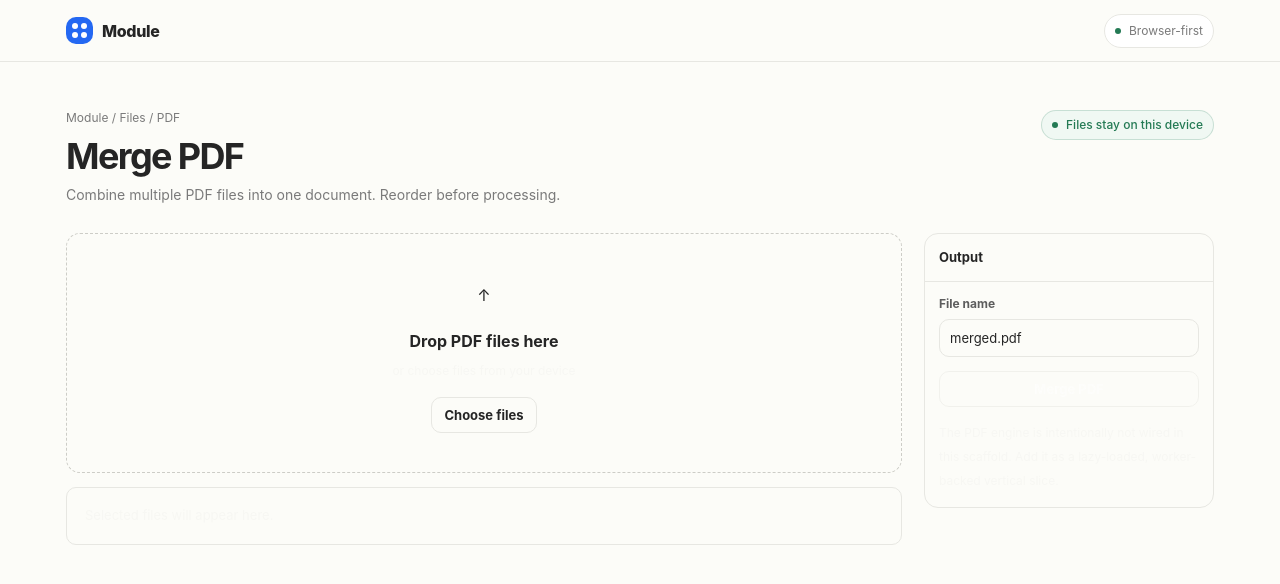
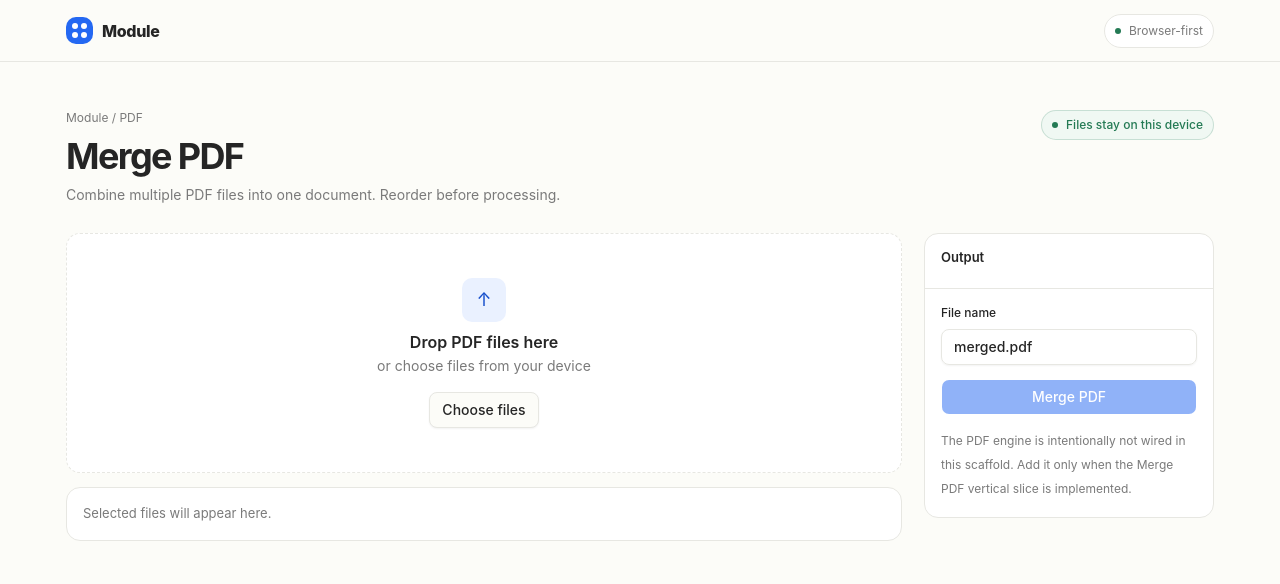
Before and after one commit to howlil/modu-app, a SvelteKit app: page /pdf/merge in a window 1280 px wide. Shown: the top 584 px of the page. Built offline with nearby package versions, Linux system fonts and the light colour scheme.

Commit message:
ui: refactor Merge PDF to shadcn-svelte

```diff
--- a/src/routes/pdf/merge/+page.svelte
+++ b/src/routes/pdf/merge/+page.svelte
@@ -1,5 +1,7 @@
 <script lang="ts">
-  import { Button } from 'bits-ui';
+  import { Button } from "$lib/components/ui/button/index.js";
+  import * as Card from "$lib/components/ui/card/index.js";
+  import { Input } from "$lib/components/ui/input/index.js";
   import ToolHeader from '#lib/components/ToolHeader.svelte';
 </script>
 
@@ -7,57 +9,49 @@
 
 <section class="py-12 max-[760px]:py-7">
   <ToolHeader
-    eyebrow="Module / Files / PDF"
+    eyebrow="Module / PDF"
     title="Merge PDF"
     description="Combine multiple PDF files into one document. Reorder before processing."
     privacy="Files stay on this device"
   />
 
   <div class="grid grid-cols-[minmax(0,1fr)_290px] items-start gap-[22px] max-[860px]:grid-cols-1">
-    <div>
-      <div class="grid min-h-60 place-items-center rounded-xl border border-dashed border-[#cdcdc7] bg-surface p-6 text-center">
-        <div>
-          <div class="mx-auto mb-3 grid size-11 place-items-center rounded-[10px] bg-brand-soft text-brand">↑</div>
-          <strong>Drop PDF files here</strong>
-          <p class="mt-1.5 text-xs leading-6 text-muted">or choose files from your device</p>
-          <Button.Root
-            class="mt-3.5 inline-flex min-h-9 items-center justify-center rounded-lg border border-line bg-surface px-3 text-[13px] font-[650] hover:bg-surface-soft"
-            type="button"
-          >
-            Choose files
-          </Button.Root>
-        </div>
-      </div>
+    <div class="grid gap-3.5">
+      <Card.Root class="min-h-60 justify-center gap-0 border-dashed py-0 shadow-none">
+        <Card.Content class="grid place-items-center p-6 text-center">
+          <div>
+            <div class="mx-auto mb-3 grid size-11 place-items-center rounded-lg bg-secondary text-lg text-secondary-foreground">↑</div>
+            <Card.Title>Drop PDF files here</Card.Title>
+            <Card.Description class="mt-1.5">or choose files from your device</Card.Description>
+            <Button variant="outline" class="mt-4">Choose files</Button>
+          </div>
+        </Card.Content>
+      </Card.Root>
 
-      <div class="mt-3.5 rounded-[10px] border border-line bg-surface p-[18px] text-[13px] text-muted">
-        Selected files will appear here.
-      </div>
+      <Card.Root class="gap-0 py-0 shadow-none">
+        <Card.Content class="p-4 text-[13px] text-muted-foreground">
+          Selected files will appear here.
+        </Card.Content>
+      </Card.Root>
     </div>
 
-    <aside class="rounded-xl border border-line bg-surface">
-      <div class="flex min-h-12 items-center border-b border-line px-3.5 text-[13px] font-bold">Output</div>
-      <div class="grid gap-3.5 p-3.5">
-        <label class="grid gap-[7px]">
-          <span class="text-xs font-[650] text-[#5d5d5d]">File name</span>
-          <input
-            class="h-[38px] w-full rounded-lg border border-line bg-surface px-2.5 text-[13px] outline-none focus:border-brand/50 focus:ring-3 focus:ring-brand/10"
-            value="merged.pdf"
-          />
+    <Card.Root class="gap-0 py-0 shadow-none">
+      <Card.Header class="border-b px-4 py-3.5">
+        <Card.Title class="text-[13px]">Output</Card.Title>
+      </Card.Header>
+
+      <Card.Content class="grid gap-3.5 p-4">
+        <label class="grid gap-2 text-xs font-medium" for="output-name">
+          File name
+          <Input id="output-name" value="merged.pdf" />
         </label>
 
-        <Button.Root
-          class="inline-flex min-h-9 w-full items-center justify-center rounded-lg border border-brand bg-brand px-3 text-[13px] font-[650] text-white hover:bg-brand-deep disabled:cursor-not-allowed disabled:opacity-50"
-          type="button"
-          disabled
-        >
-          Merge PDF
-        </Button.Root>
+        <Button class="w-full" disabled>Merge PDF</Button>
 
-        <p class="m-0 text-xs leading-6 text-muted">
-          The PDF engine is intentionally not wired in this scaffold. Add it as a lazy-loaded,
-          worker-backed vertical slice.
-        </p>
-      </div>
-    </aside>
+        <Card.Description class="text-xs leading-6">
+          The PDF engine is intentionally not wired in this scaffold. Add it only when the Merge PDF vertical slice is implemented.
+        </Card.Description>
+      </Card.Content>
+    </Card.Root>
   </div>
 </section>
```
